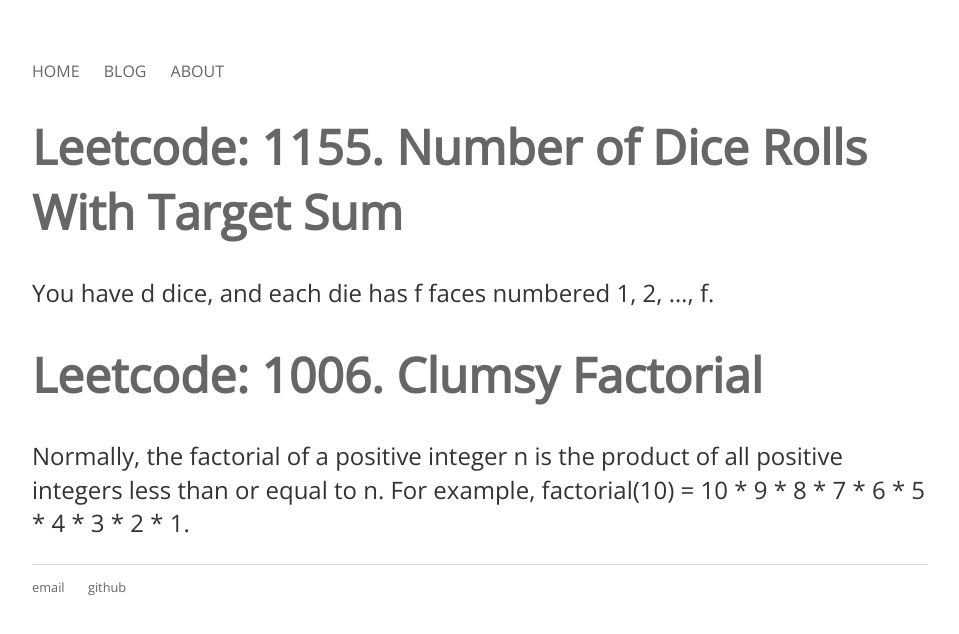
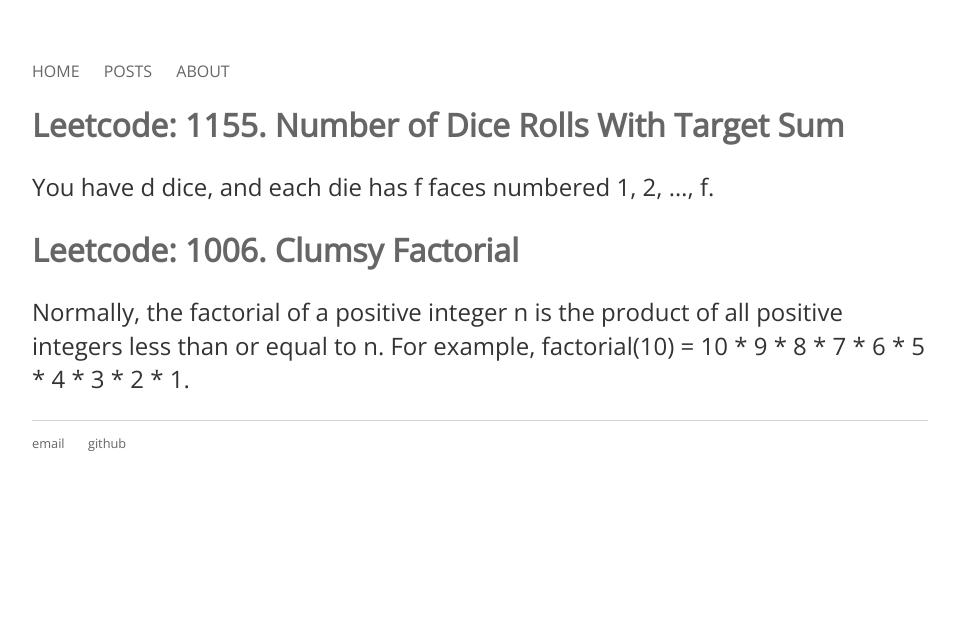
Before and after one commit to relevart/relevart.github.io, a Jekyll site: the page built from index.html, in a window 1280 px wide. Shown: the top 634 px of the page, without its empty margins (160-1119 px from the left). Built offline with Jekyll 4.4.1, drawn with Linux system fonts in a browser that asks for light colours.

Commit message:
rename blog to post

```diff
--- a/_layouts/default.html
+++ b/_layouts/default.html
@@ -13,7 +13,7 @@
       <nav>
           <ul>
               <li><a href="/">HOME</a></li>
-              <li><a href="/blog">BLOG</a></li>
+              <li><a href="/posts">POSTS</a></li>
               <li><a href="/about">ABOUT</a></li>
           </ul>
       </nav>
--- a/css/main.css
+++ b/css/main.css
@@ -7,6 +7,7 @@
 body {
     margin: 60px auto;
     width: 70%;
+    font-weight: lighter;
 }
 nav ul, footer ul {
     /* font-family:'Helvetica', 'Arial', 'Sans-Serif'; */
@@ -26,7 +27,7 @@
     text-decoration: underline;
 }
 h1 {
-    font-size: 3em;
+    font-size: 2em;
     /* font-family:'Helvetica', 'Arial', 'Sans-Serif'; */
 }
 p {
```
